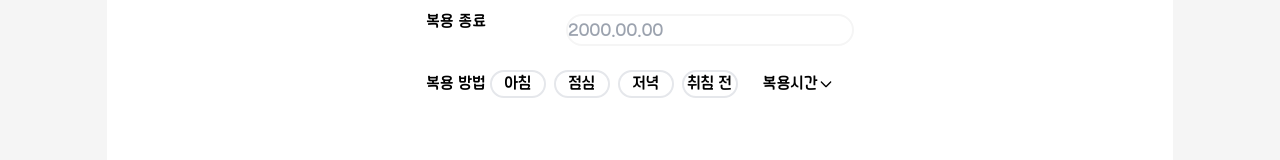
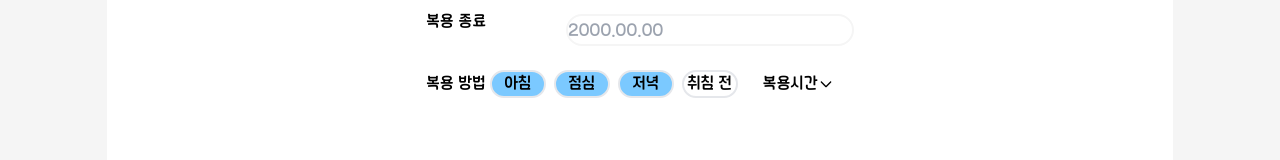
Before and after one commit to eYak-moYak/eYakmoYak-Client, a React (Create React App) app: page /register-eachmedi in a window 1280 px wide. Shown: the part 546-706 px from the top of the page. Built offline with nearby package versions, Linux system fonts and the light colour scheme; no server answers; the HTML template or start-up script is replaced by a standard one.

Commit message:
✨ feat: 복용시간 아침,점심,저녁이 기본값으로 설정

```diff
--- a/src/pages/RegisterDoctorMedi/components/RegisterDoctorMediForm.tsx
+++ b/src/pages/RegisterDoctorMedi/components/RegisterDoctorMediForm.tsx
@@ -35,7 +35,7 @@ const RegisterDoctorMediForm: React.FC<RegisterDoctorMediFormProps> = ({
     items.map((item) => ({
       name: item,
       imgUrl: "",
-      dose_time: "",
+      dose_time: "M;L;D", // 기본값으로 아침, 점심, 저녁이 선택된 상태로 설정
       meal_time: 0,
     })),
   );
--- a/src/pages/RegisterEachMedi/components/RegisterEachMediForm.tsx
+++ b/src/pages/RegisterEachMedi/components/RegisterEachMediForm.tsx
@@ -8,7 +8,7 @@ type Props = {};
 const RegisterEachMediForm = forwardRef<HTMLFormElement, Props>(
   (props, ref) => {
     const [isTimeOpen, setIsTimeOpen] = useState<boolean>(false);
-    const [doseTimes, setDoseTimes] = useState<string[]>([]);
+    const [doseTimes, setDoseTimes] = useState<string[]>(["M", "L", "D"]); // 기본값으로 아침, 점심, 저녁 선택
     const [mealTime, setMealTime] = useState<number | null>(null);
     const [selectedMealTime, setSelectedMealTime] = useState<string>(""); // 선택한 식사 후 복용 시간
     const [medicationName, setMedicationName] = useState<string>("");
@@ -77,7 +77,7 @@ const RegisterEachMediForm = forwardRef<HTMLFormElement, Props>(
           setMedicationName("");
           setStartDate("");
           setEndDate("");
-          setDoseTimes([]);
+          setDoseTimes(["M", "L", "D"]); // 초기화할 때도 기본값 설정
           setMealTime(null);
           setImgUrl("");
           setSelectedMealTime(""); // 초기화
```
